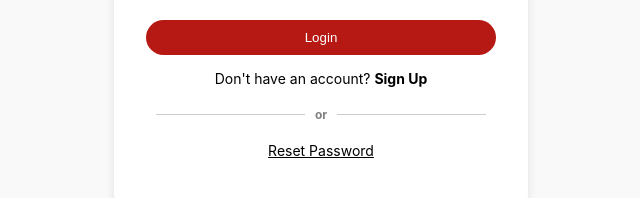
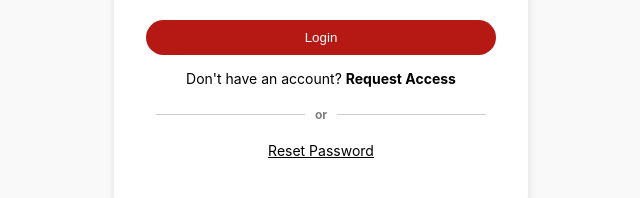
Before and after one commit to EricLego/account.ant, a React (Create React App) app in the folder frontend/: page /login in a window 1280 px wide. Shown: the part 433-631 px from the top of the page, without its empty margins (319-959 px from the left). Built offline with nearby package versions, Linux system fonts and the light colour scheme.

Commit message:
Update small change

```diff
--- a/frontend/src/components/Login/Login.js
+++ b/frontend/src/components/Login/Login.js
@@ -85,7 +85,7 @@ const Login = () => {
           <button type="submit" className="auth-button">Login</button>
         </form>
         <p className="auth-footer">
-          Don't have an account? <a href="/signup" className="auth-link">Sign Up</a>
+          Don't have an account? <a href="/signup" className="auth-link">Request Access</a>
         </p>
         <div className="auth-divider">
           <span>or</span>
```
